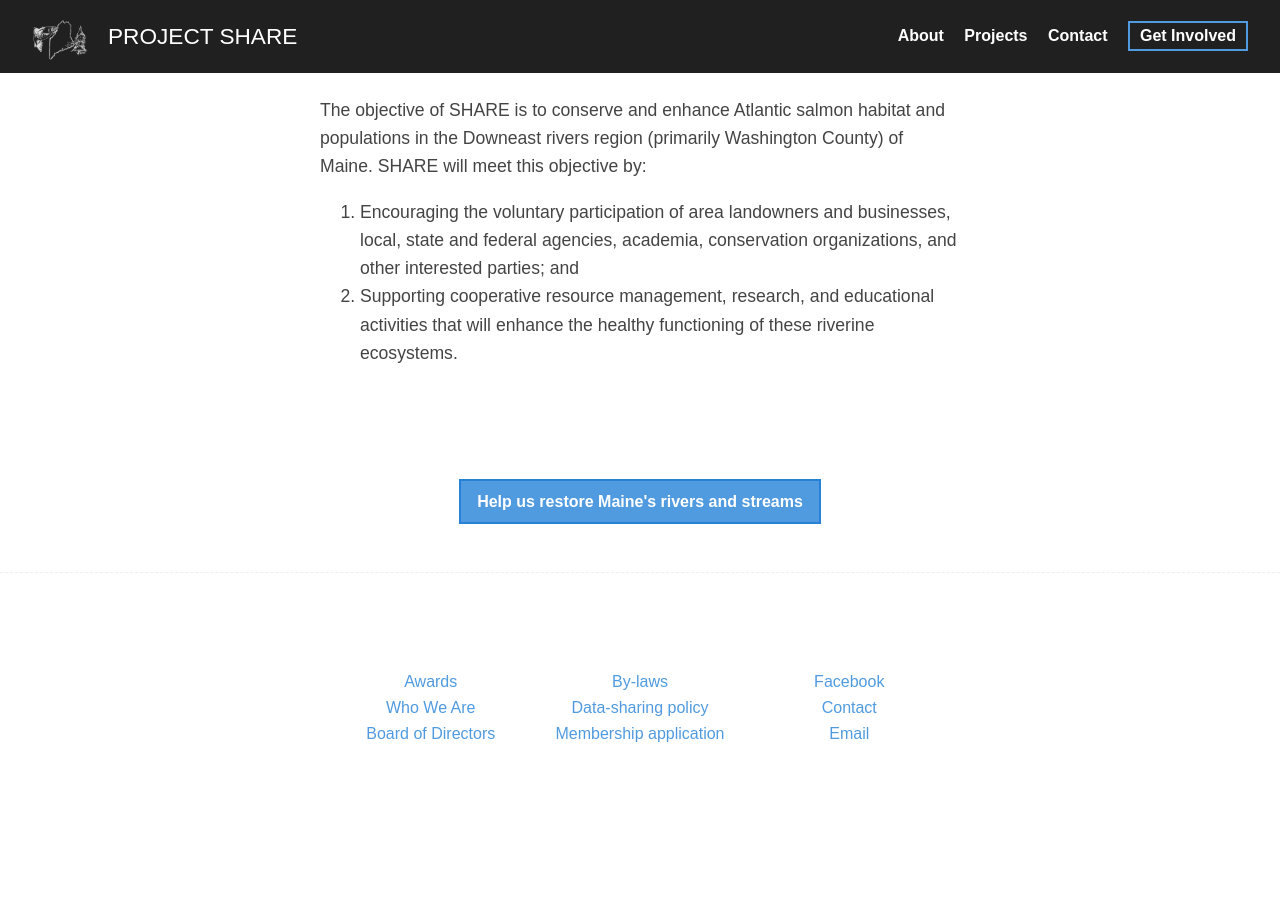
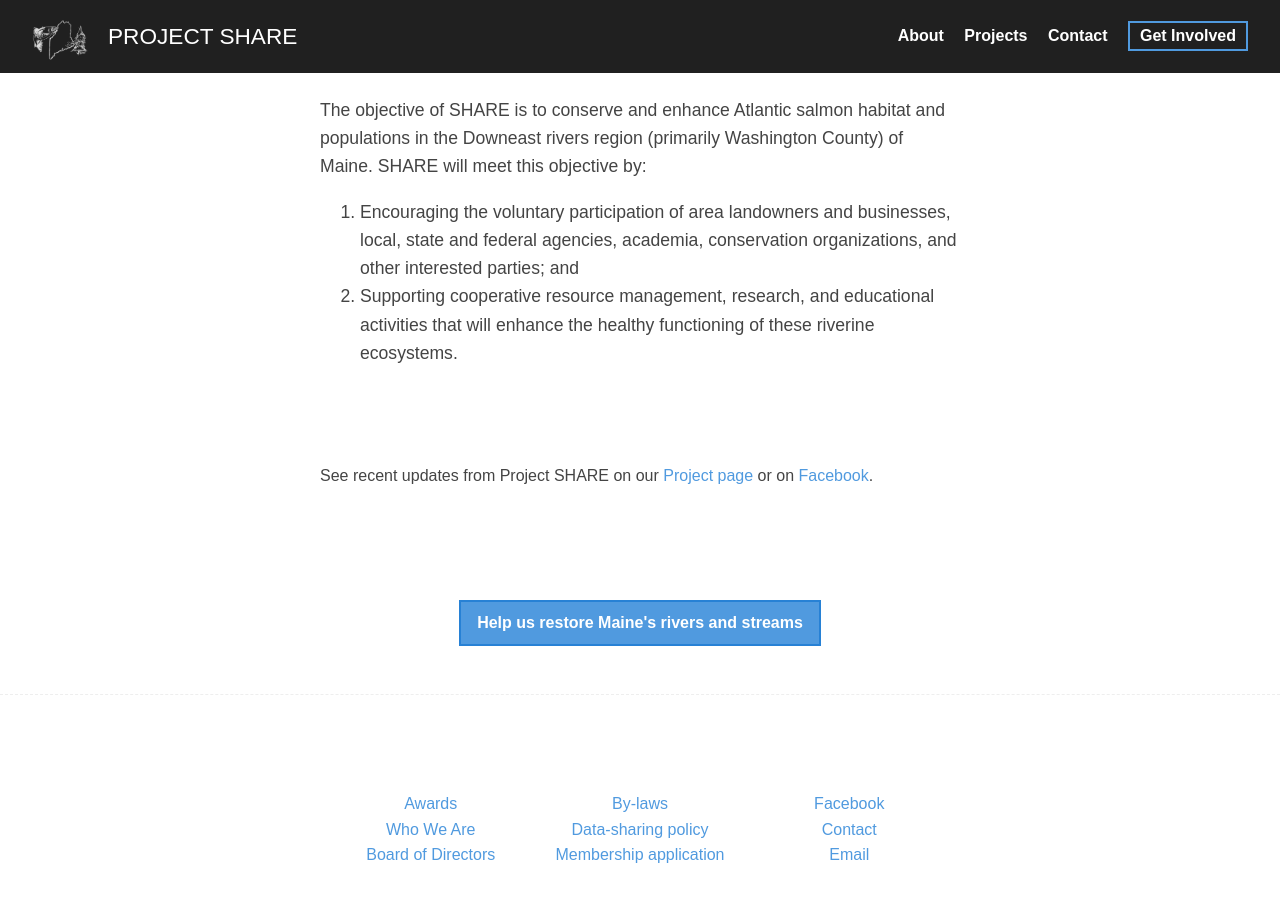
Before and after one commit to salmonhabitat/salmonhabitat, a Jekyll site: the page built from index.html, in a window 1280 px wide and 900 px high, scrolled down 593 px. Built offline with Jekyll 4.4.1, drawn with Linux system fonts in a browser that asks for light colours; nearby versions of some CDN libraries; a script that is not in the unit is left out; before the commit the page ends 1371 px from its top, so only the background shows below that.

Commit message:
added links to facebook and projects page

```diff
--- a/index.html
+++ b/index.html
@@ -28,5 +28,10 @@
 		</ol>
 	</section>
 
+	<section class="social">
+
+		<p>See recent updates from Project SHARE on our <a href="projects">Project page</a> or on <a href="https://www.facebook.com/salmonhabitat/" target="_blank">Facebook</a>. </p>
+	</section>
+
 
 </div>
```
